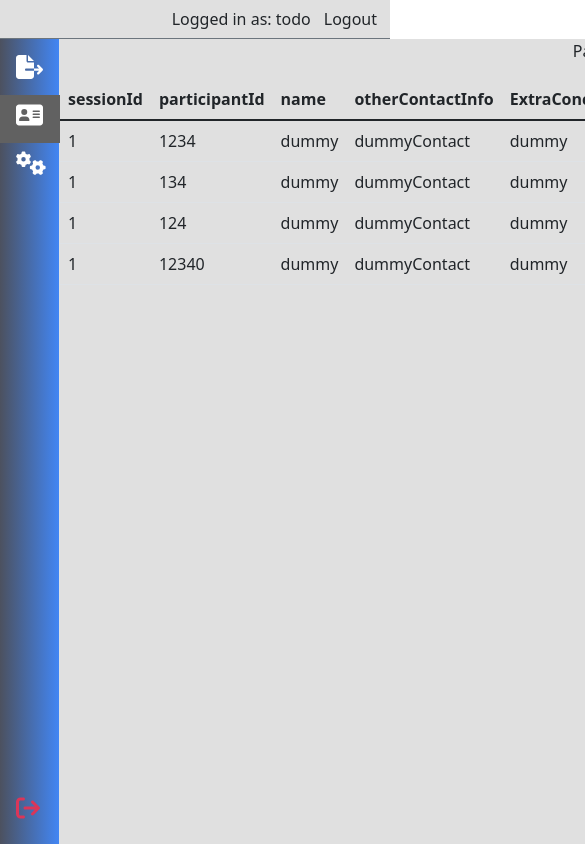
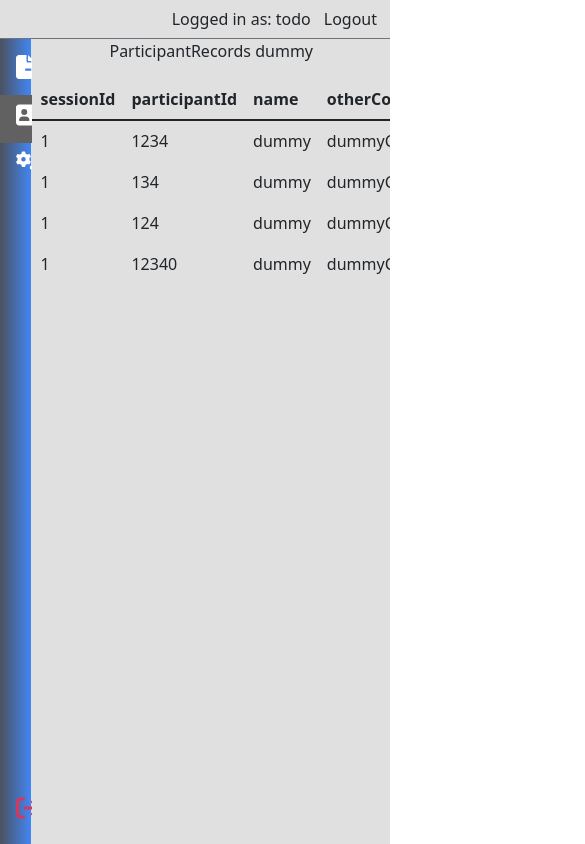
Before and after one commit to tekenradar/researcher-ui, a React (Create React App) app: page /studies/dummy/participant-records in a window 390 px wide. Shown: the top 844 px of the page, 585 px wide, since content can reach past the window. Built offline with nearby package versions, Linux system fonts and the light colour scheme.

Commit message:
made table responsive and structure aligned for navigationMenu and Outlet

```diff
--- a/src/components/study/NavigationMenu.tsx
+++ b/src/components/study/NavigationMenu.tsx
@@ -18,7 +18,7 @@ const NavigationMenu: React.FC<NavigationMenuProps> = (props) => {
       className={`border-end h-100 d-flex flex-column ${AppConstants.getStudyTheme(
         "" + studykey
       )}`}
-      style={{ minHeight: "100%", width: 60 }}
+      style={{ minHeight: "100%" }}
     >
       <Nav className="flex-column flex-grow-1">
         <NavLink
--- a/src/components/study/ParticipantOverview.tsx
+++ b/src/components/study/ParticipantOverview.tsx
@@ -30,12 +30,14 @@ const ParticipantOverview: React.FC<ParticipantOverviewProps> = (props) => {
     });
   };
   return (
+    <div className="table-responsive">
       <table className="table table-hover">
         <thead>
           <tr>{tableColumnName()}</tr>
         </thead>
         <tbody>{tableRows()}</tbody>
       </table>
+    </div>
   );
 };
 
--- a/src/pages/study/Study.tsx
+++ b/src/pages/study/Study.tsx
@@ -3,9 +3,11 @@ import NavigationMenu from "../../components/study/NavigationMenu";
 import "../../stylesheets/css/pages/study/Study.css";
 const Study: React.FC = () => {
   return (
-    <div className="d-flex flex-row h-100 align-items-stretch ">
-      <NavigationMenu />
-      <div className="flex-grow-1 bg-homePageBgColor">
+    <div className="row gx-0 h-100">
+      <div className="col-1 ">
+        <NavigationMenu />
+      </div>
+      <div className="col-11  bg-homePageBgColor">
         <Outlet />
       </div>
     </div>
```
Lines whose indentation alone changed are shown as unchanged.
